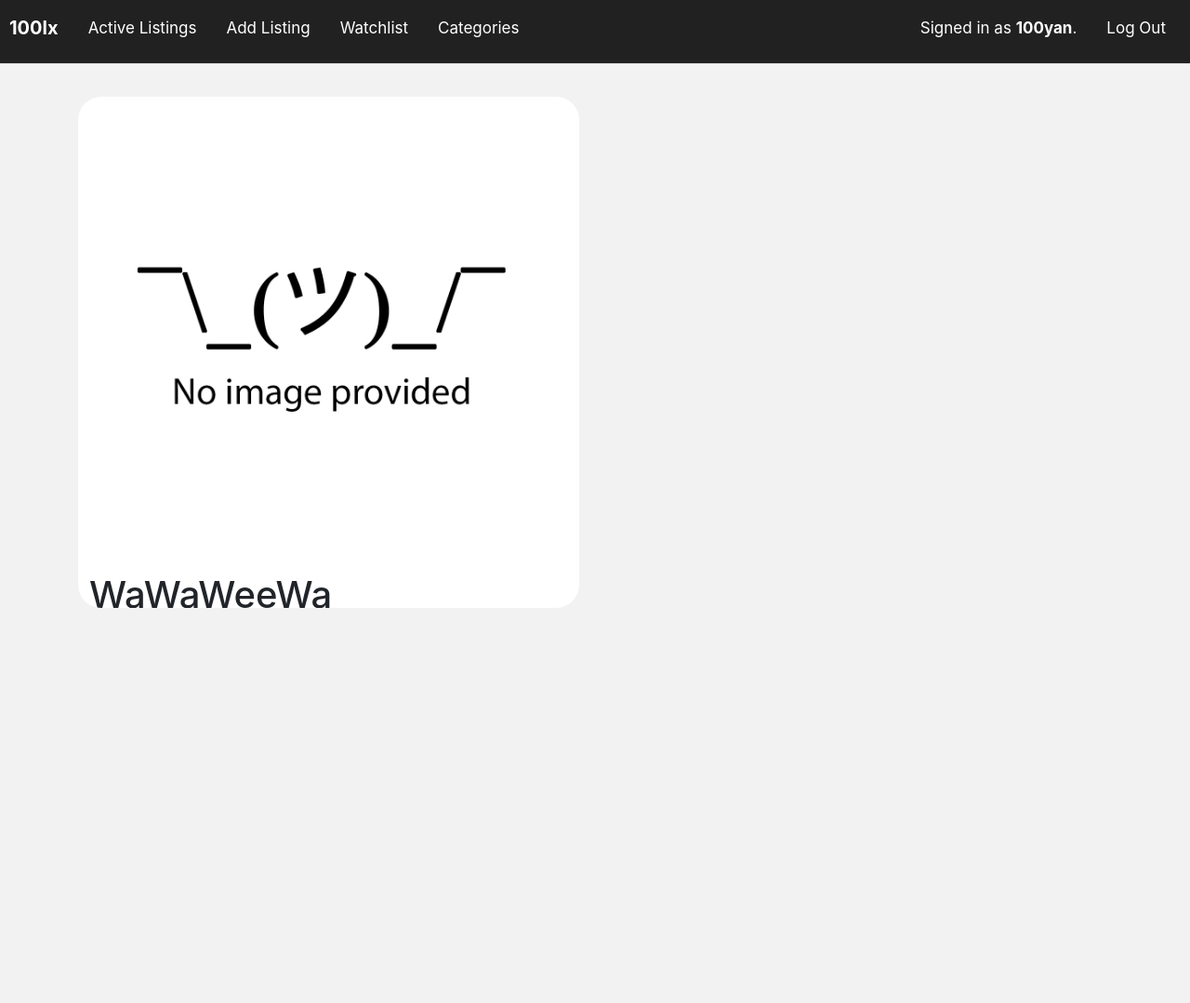
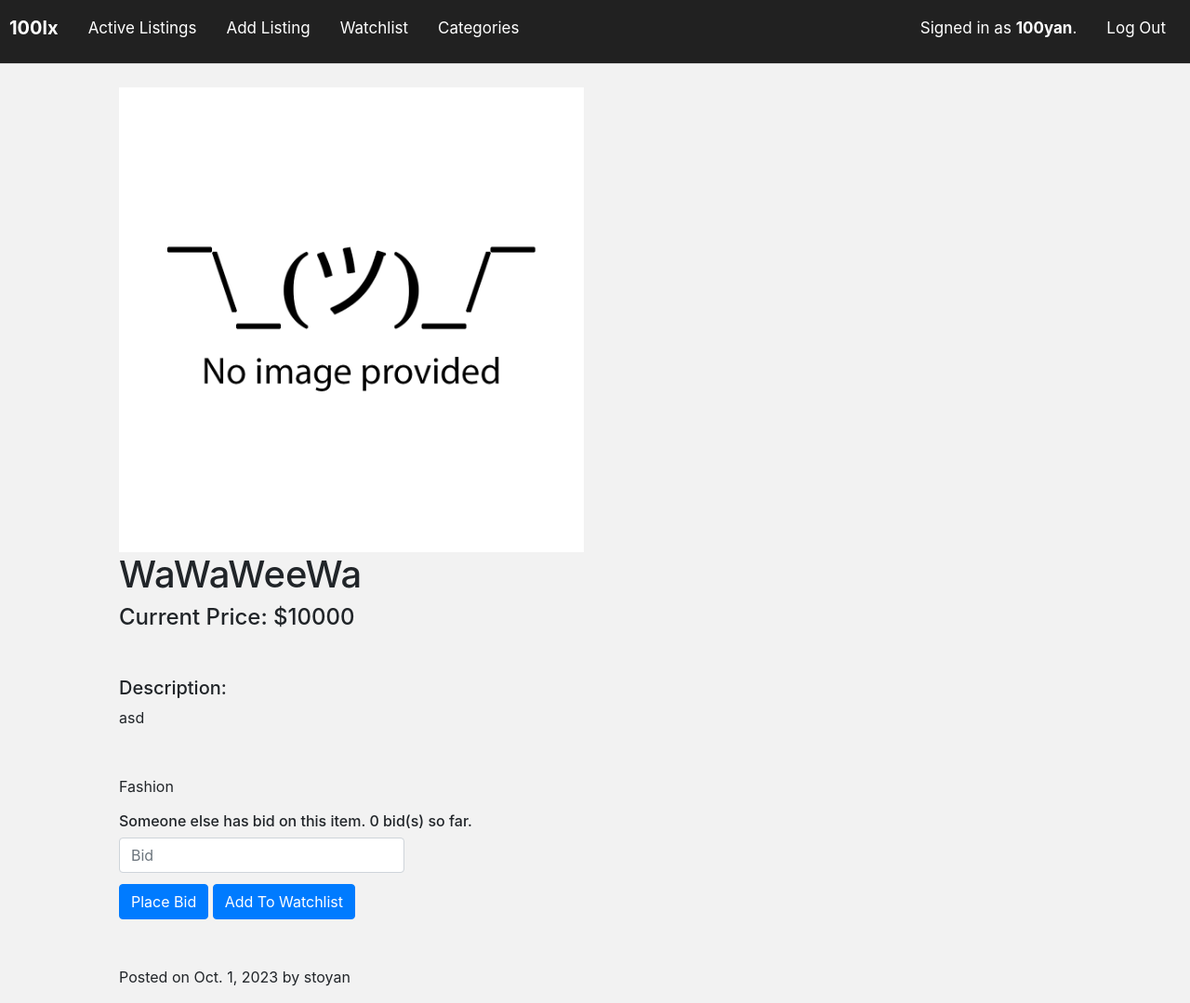
Before and after one commit to 100yann/Commerce, a Django app: a page that uses auctions/templates/auctions/view_listing.html in a window 1280 px wide. Shown: the whole page at 93% size. Before the commit the page ends 654 px from the top, so only its background shows below. Run offline with Django 3.2, Linux system fonts and the light colour scheme; a user stored in the database is signed in; data comes from the database, SQL or seed files in the repository; both versions use the stored data as it was after the commit; some libraries are stand-ins or nearby versions.

Commit message:
style changes to view_listing

```diff
--- a/auctions/static/auctions/styles.css
+++ b/auctions/static/auctions/styles.css
@@ -86,7 +86,11 @@ label{
     margin: auto;
 }
 
-
+@media (max-width: 1000px){
+    .container-create-listing{
+        max-width: 75%;
+    }
+}
 /* Index Page (layout)*/
 /* Index Page */
 /* Index Page */
@@ -155,9 +159,31 @@ label{
 }
 
 
+/* VIEW LISTING */
+/* VIEW LISTING */
+/* VIEW LISTING */
+.view-container{
+    margin: auto;
+    width: 80%;
+}
+.view-listing{
+    display: flex;
+    flex-wrap: wrap;
+    justify-content: space-between;
+}
 
+.listing-column-text{
+    flex-basis: 60%;
+}
 
+.listing-description{
+    margin: 50px 0;
+}
 
+#bid-input {
+    margin-bottom: 50px;
+    max-width: 50%;
+}
 /* Categories */
 /* Categories */
 /* Categories */
--- a/auctions/templates/auctions/view_listing.html
+++ b/auctions/templates/auctions/view_listing.html
@@ -1,8 +1,8 @@
 {% extends 'auctions/layout.html' %}
 
 {% block body %}
-<div class="container">
-    <div class="flex-listing">
+<div class="view-container">
+    <div class="view-listing">
         <div class="listing-column-img">
             {% if details.img %}
                 <img src="{{ details.img }}" alt="listing-photo" height="500px" width="500px">
@@ -10,17 +10,21 @@
         </div>
         <div class="listing-column-text">
             <h1>{{ title.title }}</h1>
-            <p>{{ details.descr }}</p>
-            <h2>${{ bids.highest_bid }}</h2>
+            <h4>Current Price: ${{ bids.highest_bid }}</h4>
+            <div class="listing-description">
+                <h5>Description:</h5>
+                <p>{{ details.descr }}</p>
+            </div>
+
             <p>{{ details.get_category_display }}</p>
 
             {% if user != title.added_by and title.active %}
                 {% if user.username == bids.bidder %}
-                    <p>Yours is the highest bid! {{ bids.num_of_bids }} bid(s) so far.</p>
+                    <h6>Yours is the highest bid! {{ bids.num_of_bids }} bid(s) so far.</h6>
                 {% else %}
-                    <p>Someone else has bid on this item. {{ bids.num_of_bids }} bid(s) so far.</p>
+                    <h6>Someone else has bid on this item. {{ bids.num_of_bids }} bid(s) so far.</h6>
                 {% endif %}
-                <form action="{% url 'view' listing_id=details.listing.id title=title %}" method="POST">
+                <form id='bid-input' action="{% url 'view' listing_id=details.listing.id title=title %}" method="POST">
                     {% csrf_token %}
                     <input type="number" class="form-control" placeholder="Bid" name="new_bid">
                     <input type="submit" name='save-bid' class="btn btn-primary" value="Place Bid">
@@ -38,10 +42,11 @@
                     <p>The listing was won by {{ bids.bidder }} with a bid of ${{ bids.highest_bid }}.</p>
                 {% endif %}
             {% endif %}
-            <p>Posted on {{ details.date_added }}</p>
+
             {% if user != title.added_by %}
-                <p>By {{ title.added_by }}</p>
+                <p>Posted on {{ details.date_added }} by {{ title.added_by }}</p>
             {% else %}
+                <p>Posted on {{ details.date_added }}</p>
                 {% if title.active %}
                     <form action="{% url 'view' listing_id=details.listing.id title=title %}" method="POST">
                         {% csrf_token %}
```
Also changed, not shown: db.sqlite3.
